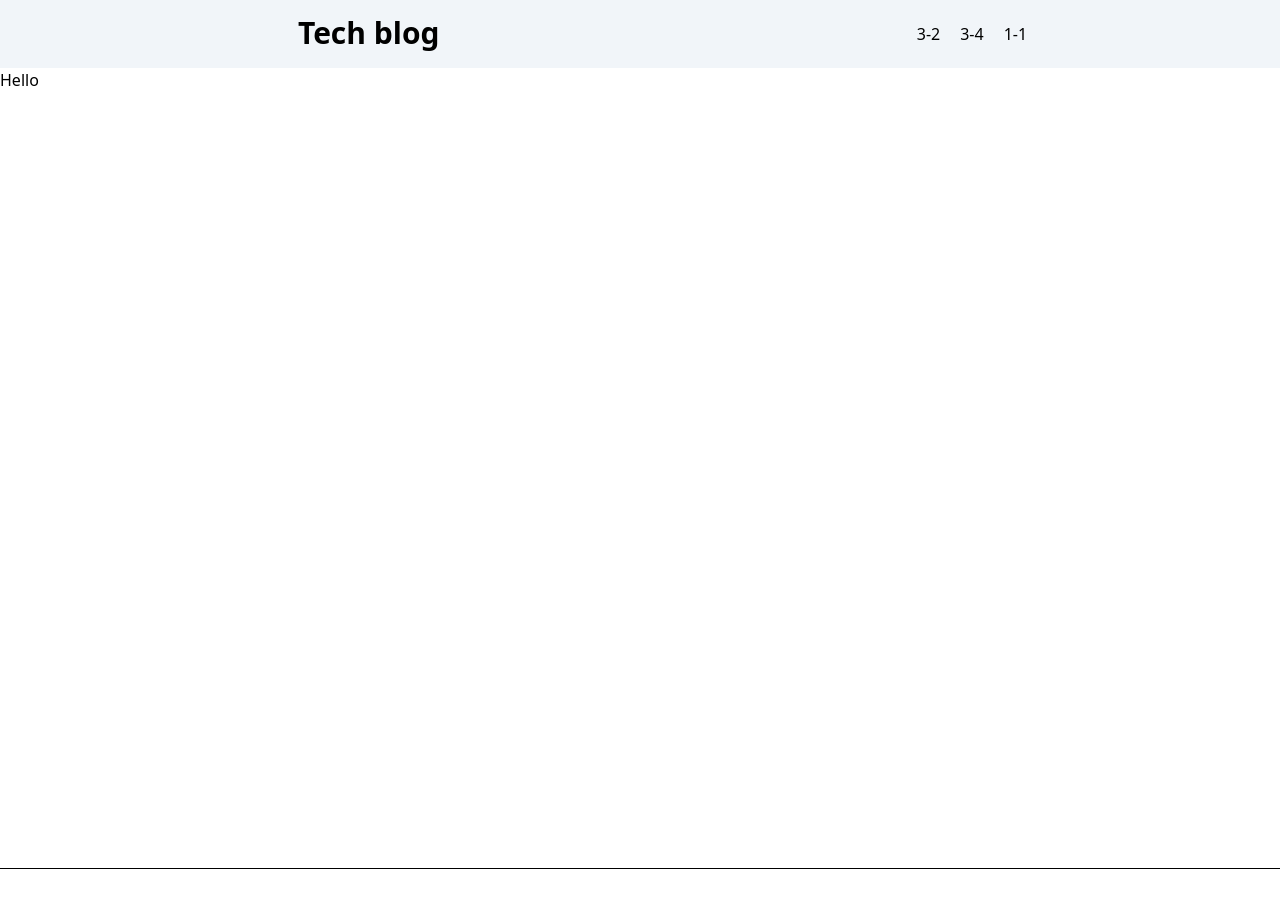
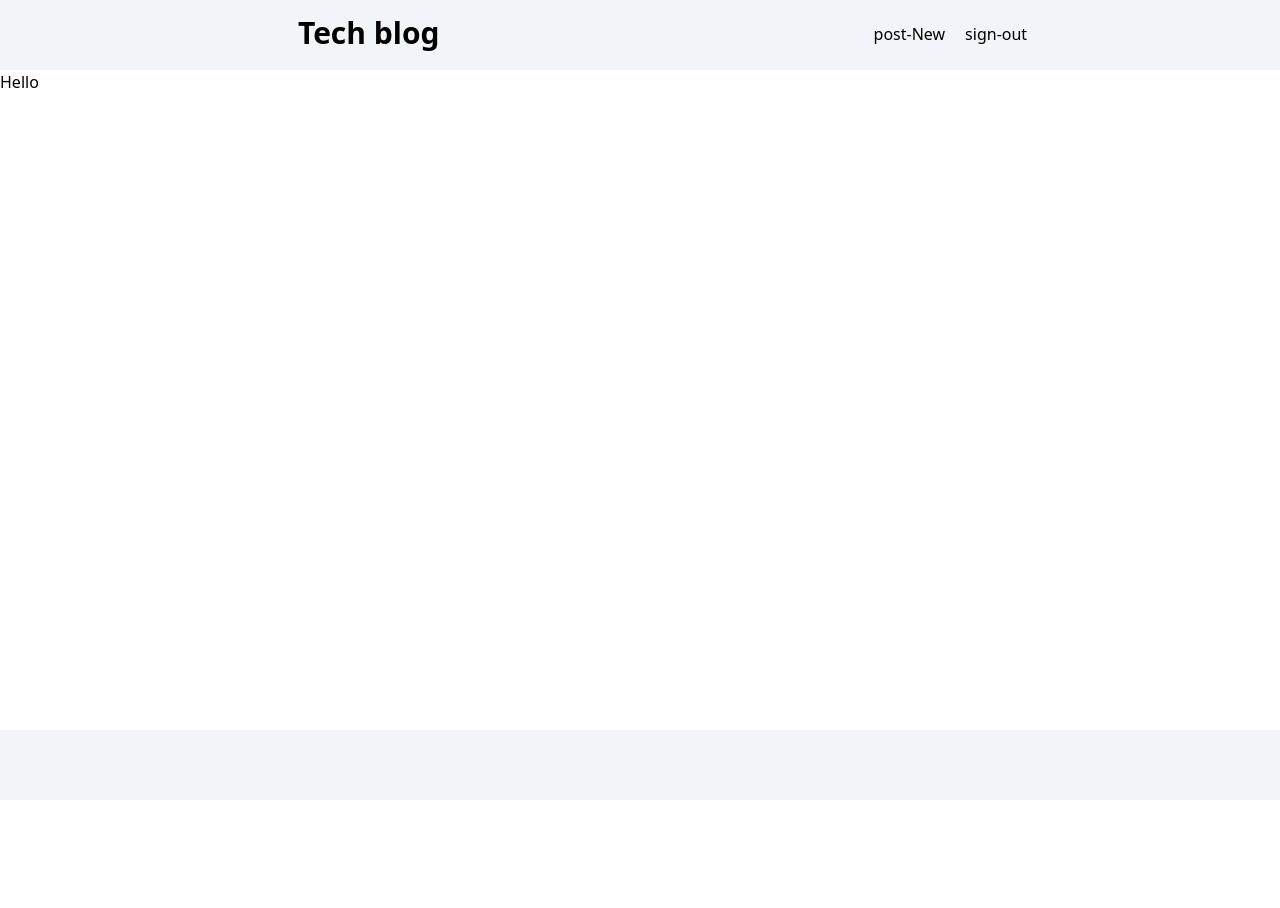
Before and after one commit to pjsClimbToUpperDirection/tech-blog, a Next.js app: page / in a window 1280 px wide. Shown: the top 908 px of the page. Built offline with nearby package versions, Linux system fonts and the light colour scheme.

Commit message:
24-01-31-3

```diff
--- a/app/Blog/[user]/page.tsx
+++ /dev/null
@@ -1,3 +0,0 @@
-export default function (props) {
-
-}
--- a/app/layout.tsx
+++ b/app/layout.tsx
@@ -13,11 +13,10 @@ export default function RootLayout({
     }: {
     children: React.ReactNode
 }) {
-    // 현재는 목 데이터를 만들어 놓았으나 api를 통하여 실제 데이터를 가져올 시 형식에 맞게끔 수정 필요
+    // 현재는 목 데이터를 만들어 놓았으나 api 를 통하여 실제 데이터를 가져올 시 형식에 맞게끔 수정 필요
     const navLinks = [
-        { id: 1, list: "1-1", href: ""},
-        { id: 2, list: "3-4", href: ""},
-        { id: 3, list: "3-2", href: ""}
+        { id: 1, list: "sign-out", href: ""},
+        { id: 2, list: "post-New", href: ""},
     ]
 
 
--- a/components/layout/layoutFooter.tsx
+++ b/components/layout/layoutFooter.tsx
@@ -1,10 +1,34 @@
-import React from "react";
+"use client"
 
-export default () => {
+import React, {useEffect} from "react";
+
+export default function layoutFooter() {
+
+    // 컴포넌트가 DOM 에 추가되었을 때 setup 함수(첫번째 인자) 작동
+    useEffect(() => {
+        window.addEventListener("scroll", () => {
+            // 스크롤 위치
+            const scrollY = window.scrollY || window.document.documentElement.scrollTop;
+            // 현재 사용자에게 보이는 브라우저 창(스크롤되어 혹은 기본 상태에서 보이는 전체 내용의 일부)의 높이
+            const windowHeight = window.innerHeight || document.documentElement.clientHeight;
+            // 문서의 전체적인 높이
+            const documentHeight = Math.max(
+                document.body.scrollHeight,
+                document.documentElement.scrollHeight
+            );
+            if (scrollY + windowHeight + 5 >= documentHeight){
+                window.document.getElementById("footerRoot").style.opacity = "1";
+            } else {
+                window.document.getElementById("footerRoot").style.opacity = "0.5";
+            }
+        })
+    }, []);
     return (
-        <div className={"border-t-[1px] border-black min-h-[100px] p-[9px] "}>
-            <div>
+        <div className={"grid justify-items-center grid-cols-7 bg-slate-100 border-black bottom-0 sticky min-h-[70px]"} id={"footerRoot"}>
+            <div className={"p-[5px] w-full col-start-2 col-end-7"}>
+                <div className={"w-full grid grid-cols-5"}>
 
+                </div>
             </div>
         </div>
     )
--- a/components/layout/layoutHeader.tsx
+++ b/components/layout/layoutHeader.tsx
@@ -1,12 +1,25 @@
+"use client"
+
 import Link from "next/link";
 import LayoutButton from "./Button/layoutButton";
-import React from "react";
+import React, {useEffect} from "react";
 
-export default ({navLinks}: {
+export default function layoutHeader({navLinks}: {
     navLinks: {id: number, list: string, href: string}[]
-}) => {
+}) {
+    // 컴포넌트가 DOM 에 추가되었을 때 setup 함수(첫번째 인자) 작동
+    useEffect(() => {
+        window.addEventListener("scroll", () => {
+            const scrollY = window.scrollY || window.document.documentElement.scrollTop;
+            if (scrollY > 10){
+                window.document.getElementById("headerRoot").style.opacity = "0.5";
+            } else {
+                window.document.getElementById("headerRoot").style.opacity = "1";
+            }
+        })
+    }, []);
     return (
-        <div className={"grid justify-items-center grid-cols-7 bg-slate-100 border-black sticky top-0"}>
+        <div className={"grid justify-items-center grid-cols-7 bg-slate-100 border-black sticky top-0 min-h-[70px]"} id={"headerRoot"}>
             <div className={"p-[5px] w-full col-start-2 col-end-7"}>
                 <div className={"w-full grid grid-cols-5"}>
                     <div className={"text-black col-span-2 grid justify-items-center p-[5px]"}>
```
